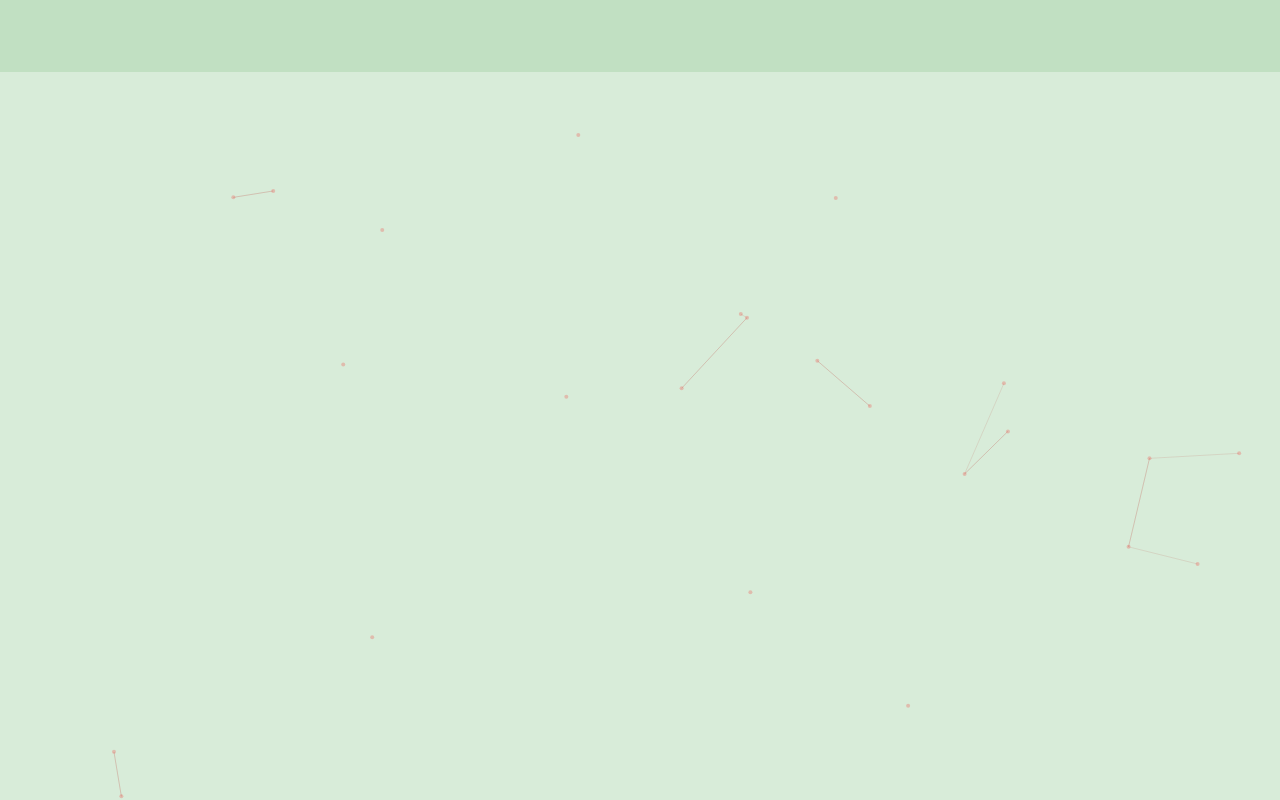
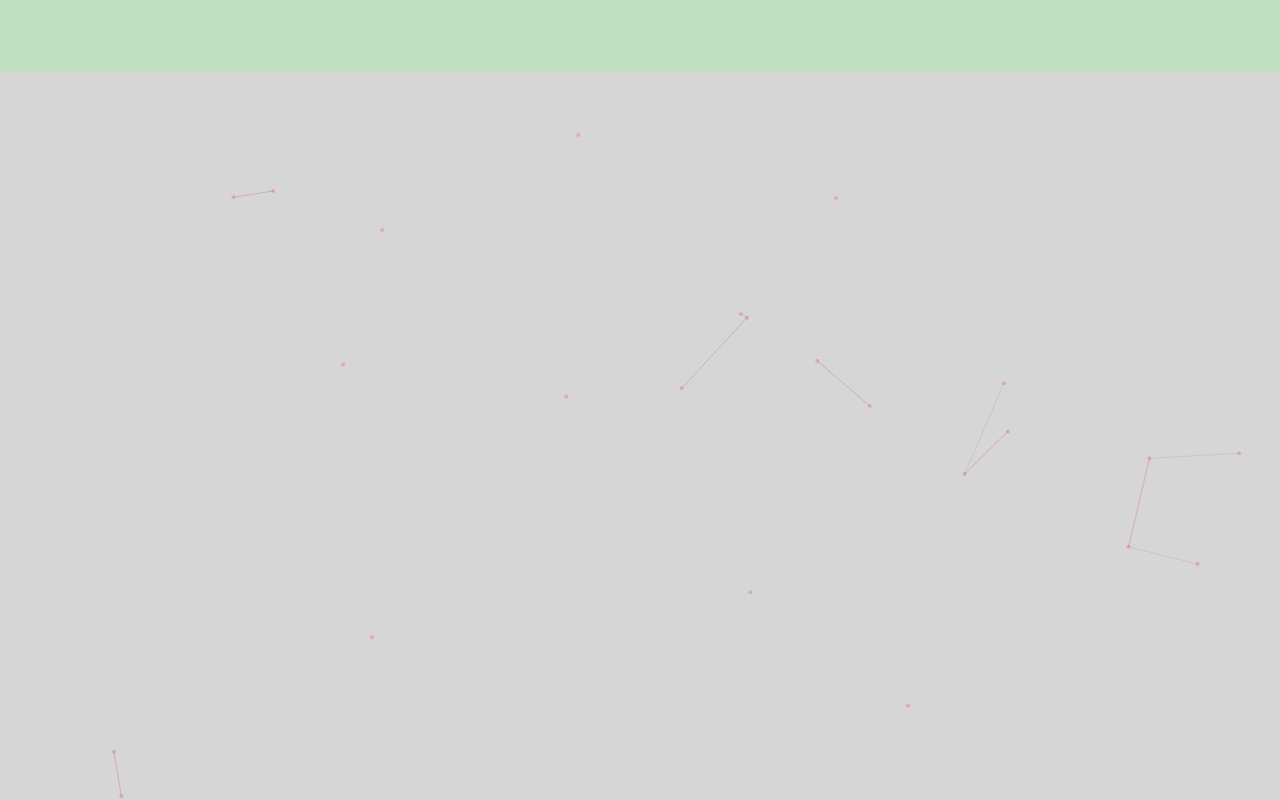
Before and after one commit to shashwtd/Healthcare, a plain HTML site: page index.html in a window 1280 px wide. Drawn offline with Linux system fonts and the light colour scheme.

Commit message:
GOD UTSOVV

```diff
--- a/index.html
+++ b/index.html
@@ -30,7 +30,7 @@
 
     <!-- Content Code -->
     <div id="cont-main">
-        <canvas id="bg-canvas" dot="#ff0000" line="#bb0000" base="#d6b8b8"></canvas>
+        <canvas id="bg-canvas" dot="#ff0000" line="#bb0000" base="#323437"></canvas>
         <!-- <div class="hexagon-container">
             <div class="hex-row">
                 <div class="hexagon">
--- a/res/scripts/page.js
+++ b/res/scripts/page.js
@@ -126,8 +126,8 @@ function update(secondsPassed) {
 // Drawing the canvas
 function draw(first) {
     context.clearRect(0, 0, canvas.width, canvas.height);
-    // context.fillStyle = base_color;
-    // context.fillRect(0, 0, w, h);
+    context.fillStyle = base_color;
+    context.fillRect(0, 0, w, h);
 
     for (let id in society) {
         let person = society[id];
--- a/res/styles/index.css
+++ b/res/styles/index.css
@@ -1,5 +1,5 @@
 :root {
-    --bg-main: #d8ecd9;
+    /* --bg-main: #d8ecd9; */
     --header: #c1e0c2;
     --white: #5b6b75;
     --x: #d6b8b8;
```
